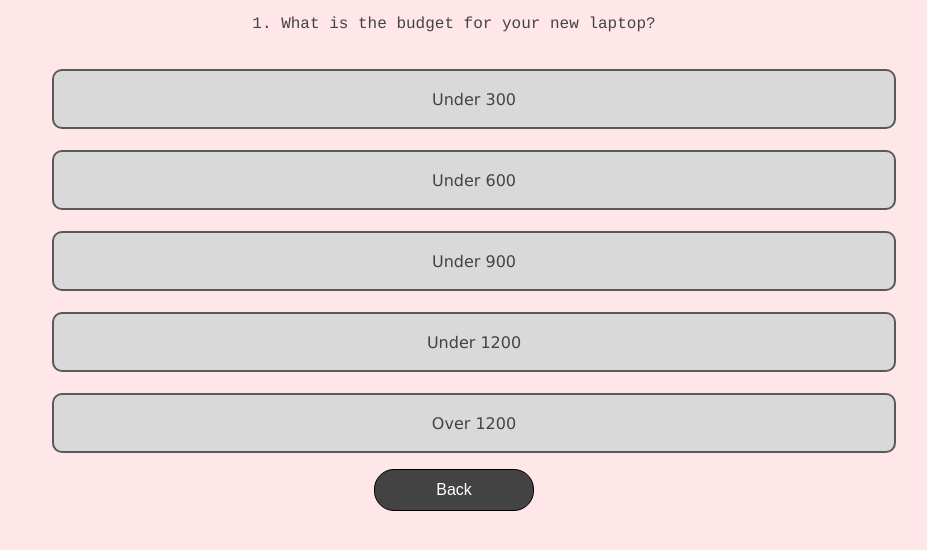
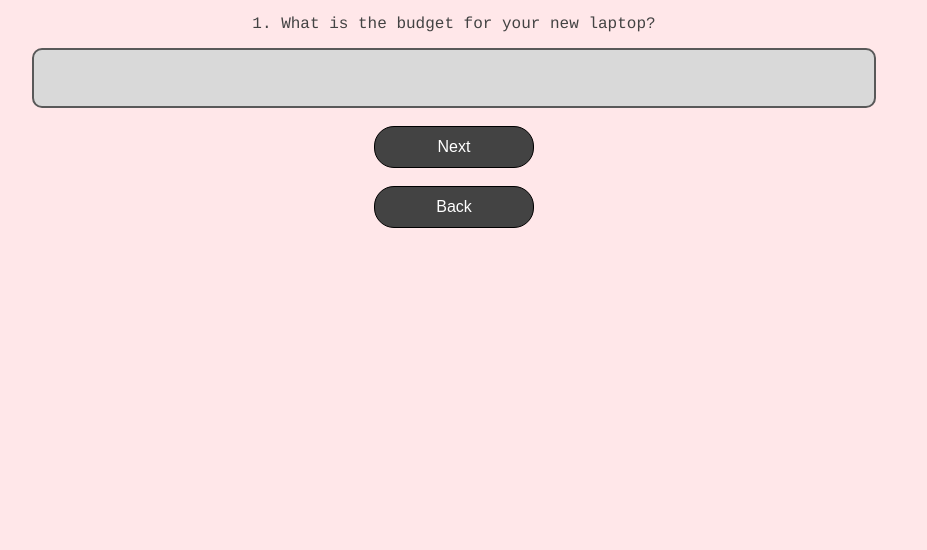
Before and after one commit to waterpie10/Spark, a PHP site: page /quiz.html in a window 1280 px wide. Shown: the part 56-606 px from the top of the page, without its empty margins (186-1113 px from the left). Run offline with PHP 8.4, Linux system fonts and the light colour scheme.

Commit message:
change q1 to field

```diff
--- a/mystyles.css
+++ b/mystyles.css
@@ -76,7 +76,7 @@ margin-right: auto;
     margin: 0 auto;
 }
 
-input[type="text"] {
+input[type="text"], input[type="number"]{
     border-radius: 10px; /* Adjust the value to increase or decrease the roundness */
     border: 1px solid #000; /* Optional: Add border for visual effect */
     padding: 20px; /* Add padding to the box content */
--- a/quiz.html
+++ b/quiz.html
@@ -41,18 +41,15 @@
 
     <div class="question" id="q1">
         <p class="box3">1. What is the budget for your new laptop? </p>
-        <ul class="radios">
-        <!--This needs fixing for screen readers!!!!!!-->
-        <li><input type="radio" onClick="radioSelect()" name="budget" id="300" value="300"/><label for="300">Under 300</label></li>
-        <li><input type="radio" onClick="radioSelect()" name="budget" id="600" value="600"/><label for="600">Under 600</label></li>
-        <li><input type="radio" onClick="radioSelect()" name="budget" id="900" value="900"/><label for="900">Under 900</label></li>
-        <li><input type="radio" onClick="radioSelect()" name="budget" id="1200" value="1200"><label for="1200">Under 1200</label></li>
-        <li><input type="radio" onClick="radioSelect()" name="budget" id="99999" value="99999"/><label for="99999">Over 1200</label></li>
-        </ul>
+        <input type="number" name="budget" id="budget">
+        <br>
+        <button type="button" class="box2" onclick="radioSelect()">Next</button>
+        <br>
     </div>
     <div class="question" id="q2">
         <p class="box3">2. What will you primarily use the laptop for?</p>
         <ul class="radios">
+        <!--This needs fixing for screen readers!!!!!!-->
         <li><input type="radio" onClick="radioSelect()" name="use" id="general" value="general"/><label for="general">General Use (Web browsing, Email, etc.)</label></li>
         <li><input type="radio" onClick="radioSelect()" name="use" id="business" value="business"/><label for="business">Business tasks</label></li>
         <li><input type="radio" onClick="radioSelect()" name="use" id="gaming" value="gaming"/><label for="gaming">Gaming</label></li>
```
